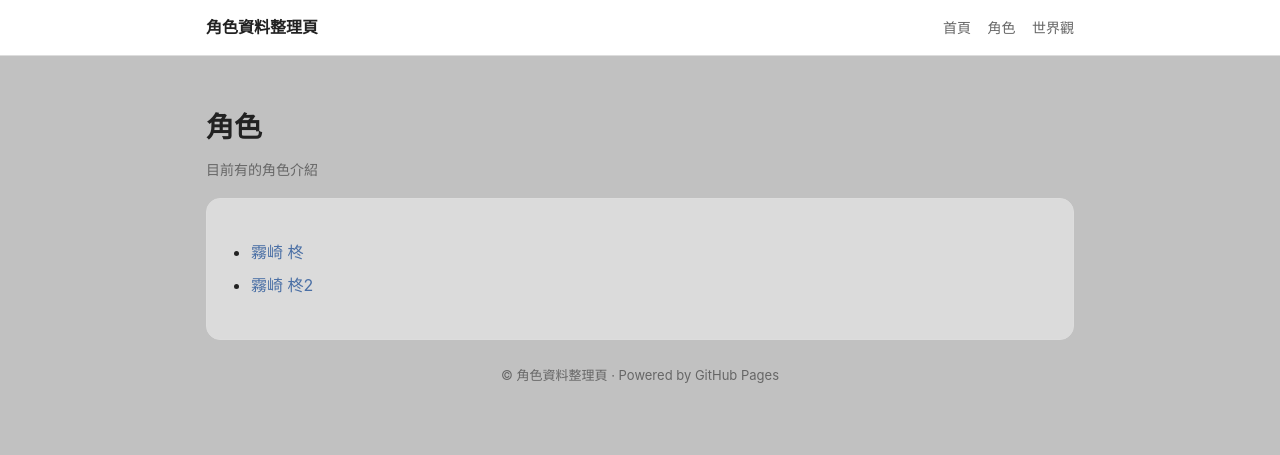
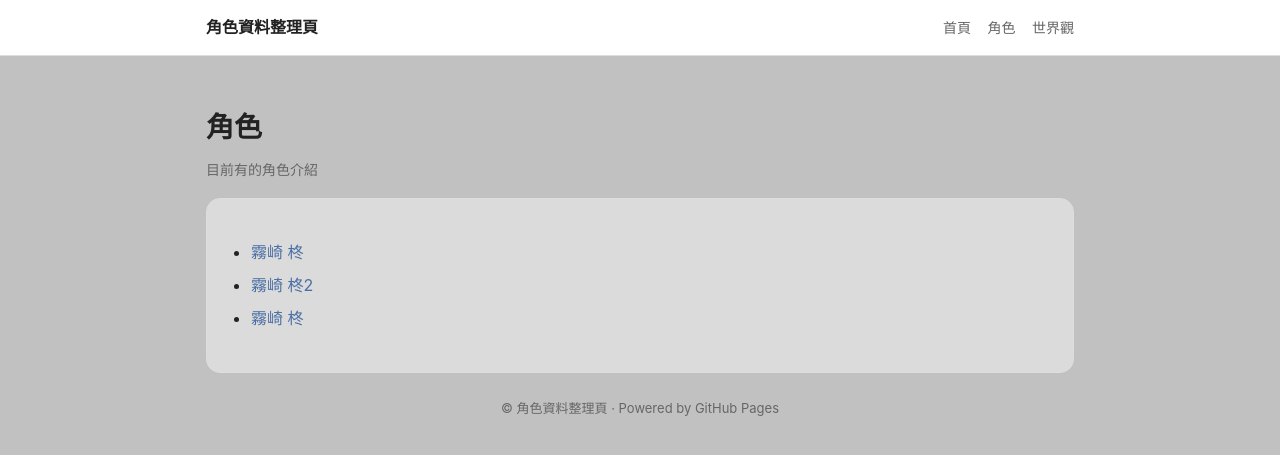
Before and after one commit to yoyoseal/char-archive, a Jekyll site: the page built from characters/index.md, in a window 1280 px wide. Shown: the top 455 px of the page. Built offline with Jekyll 4.4.1, drawn with Linux system fonts in a browser that asks for light colours.

Commit message:
Update index.md

```diff
--- a/characters/index.md
+++ b/characters/index.md
@@ -5,3 +5,4 @@ subtitle: 目前有的角色介紹
 
 - [霧崎 柊](/char-archive/characters/hiiragi/)
 - [霧崎 柊2](/char-archive/_characters/hiiragi/)
+- [霧崎 柊](/char-archive/characters/hiiragi/)
```
